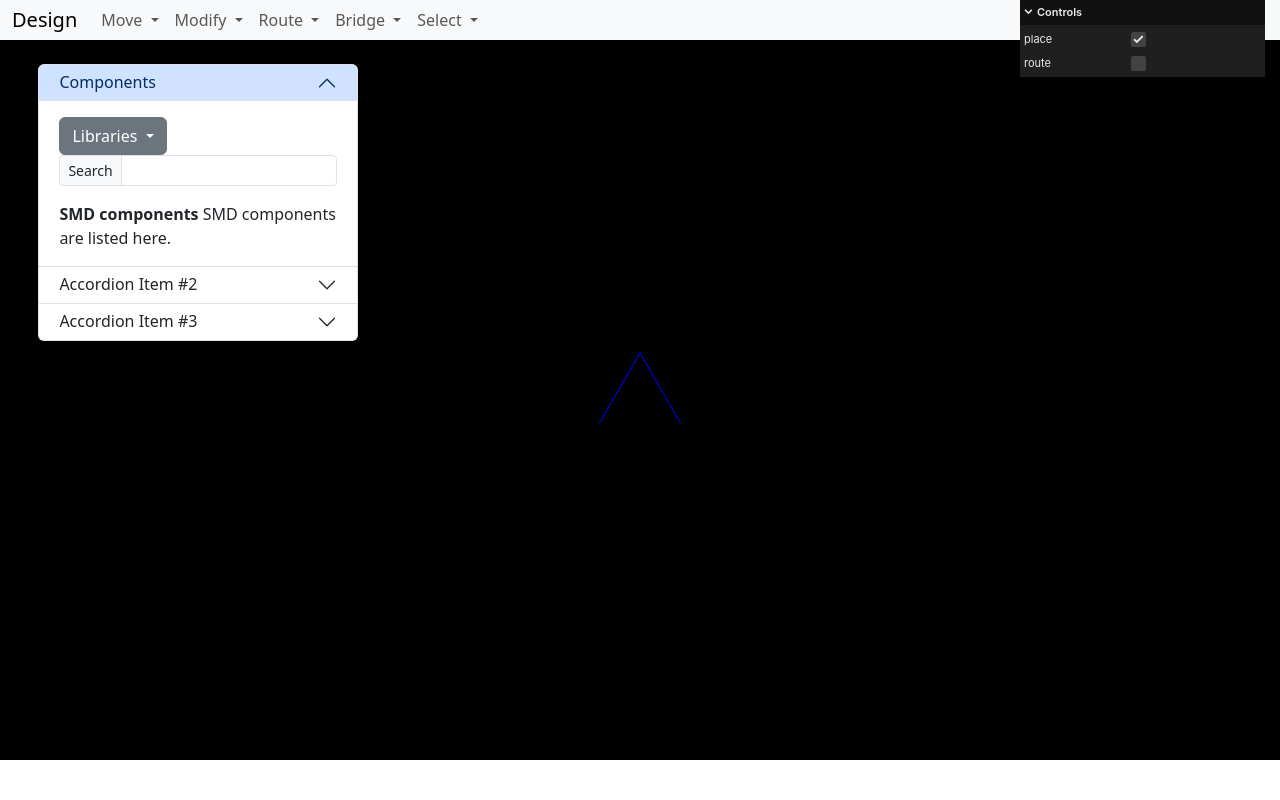
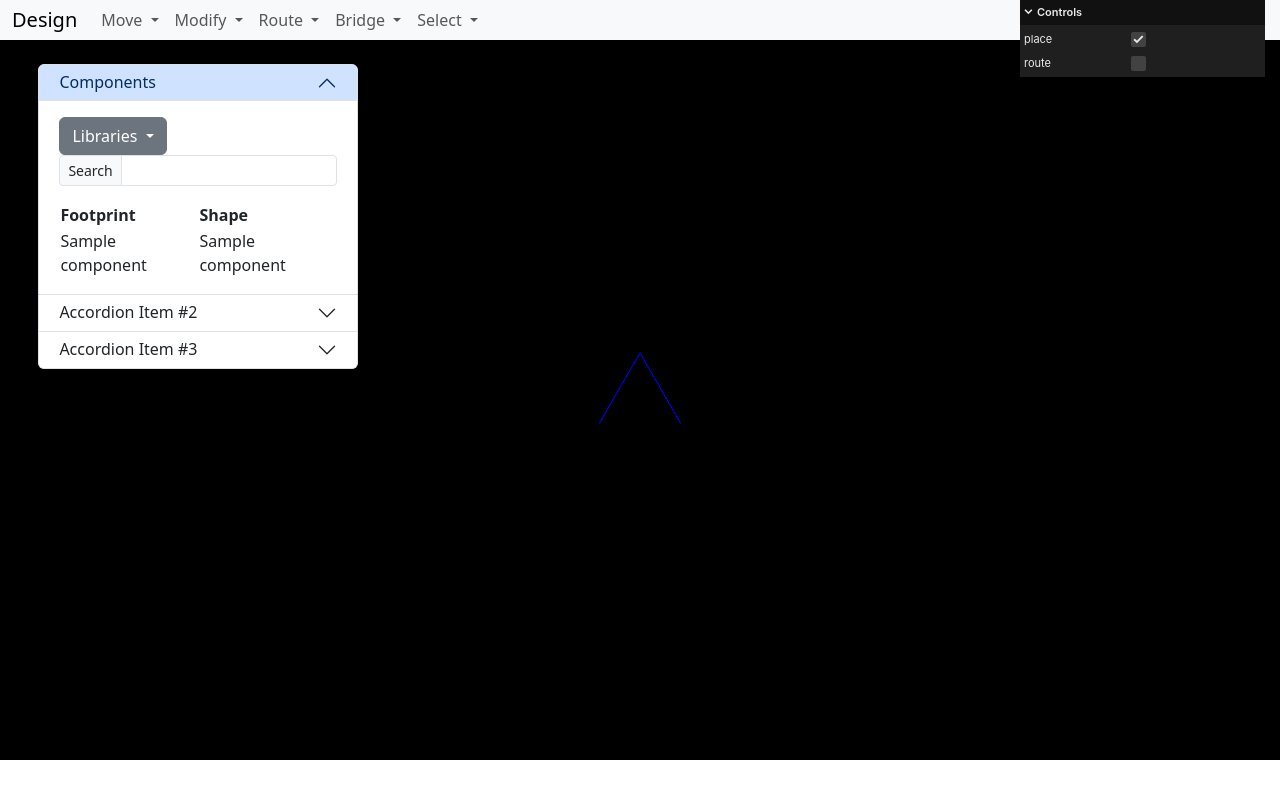
Before and after one commit to npretor/conformal_designer, a Flask app: template flask_server/templates/index.html in a window 1280 px wide. Run offline with Flask 3, Linux system fonts and the light colour scheme; the template is opened without the code that fills it: most values are stand-ins (such as "Sample title", 1, 10 or a date in 2020); some libraries are stand-ins or nearby versions.

Commit message:
active component selection from menu bar

```diff
--- a/flask_server/app.py
+++ b/flask_server/app.py
@@ -14,6 +14,7 @@ app = Flask(__name__)
 # - - - - - - - - Initialize the database - - - - - - - - #
 database = {}
 database["components"]  = {}
+database["active_component_id"] = None
 
 
 # - - - - - - - - Load the primary 3D model - - - - - - - - #
@@ -28,7 +29,13 @@ router = Router()
 # - - - - - - - - Routes - - - - - - - - #
 @app.route("/")
 def home():
-    return render_template('index.html')
+
+    my_components = {}
+    my_components['0402'] = [0.5, 0.35, 1.0] # Width, height, depth
+    my_components['0603'] = [0.85, 0.45, 1.550] # Width, height, depth
+
+    return render_template('index.html', mesh_attributes=mesh_attributes, my_components=my_components)
+
 
 @app.route("/save_components", methods={"GET","POST"})
 def save_components():
@@ -36,6 +43,25 @@ def save_components():
     database["components"] = json.loads(request.data)
 
     return json.dumps({'success':True}), 200, {'ContentType':'application/json'}
+
+@app.route("/set_active_component", methods={"GET", "POST"})
+def set_active_component():
+    component_id = json.loads(request.data)['active_component_id']
+    print("Active component: ",component_id)
+    database["active_component_id"] = component_id
+    return json.dumps({'success':True}), 200, {'ContentType':'application/json'}
+
+@app.route("/list_components", methods={"GET", "POST"})
+def list_components():
+    """
+    0402 = 0.04in long x 0.02in wide x 0.02in tall
+
+    """
+    my_components = {}
+    my_components['0402'] = [0.5, 0.35, 1.0] # Width, height, depth
+    my_components['0603'] = [0.85, 0.45, 1.550] # Width, height, depth
+    return jsonify(my_components)
+
 
 @app.route("/route_euclidean",methods={"GET","POST"})
 def route_euclidean():
--- a/flask_server/templates/index.html
+++ b/flask_server/templates/index.html
@@ -469,6 +469,33 @@
 
         </script>
 
+        <script>
+
+            // Component selection box
+            $(document).ready(function(){
+                $("#componentTable").delegate("tr.clickable", "click", function(event){
+                    console.log(event.currentTarget.id);
+
+                    // Tell the server to set this as the active component
+                    fetch('/set_active_component', {
+                        method: 'POST',
+                        body: JSON.stringify({
+                            "active_component_id" : event.currentTarget.id
+                        }),
+                        headers: {
+                            'Content-type': 'application/json; charset=UTF-8',
+                        }
+                        })
+                    .then(function(response){
+                            return response.json()})
+                    .then(function(data){
+                            //console.log(data)
+                    });
+                });
+            });
+
+        </script>
+
         <!-- Toolbar -->
         <nav class="navbar navbar-expand-lg bg-body-tertiary" id="toolbar">
             <div class="container-fluid">
@@ -581,8 +608,24 @@
                                 <!-- <span class="input-group-text">.00</span> -->
                               </div>
 
-                            <strong>SMD components</strong> SMD components are listed here.
 
+                            <!-- class="table table-striped" -->
+                            <table id="componentTable">
+                                <thead>
+                                  <tr>
+                                    <th scope="col">Footprint</th>
+                                    <th scope="col">Shape</th>
+                                  </tr>
+                                </thead>
+                                <tbody>
+                                    {% for component_name in my_components%}
+                                        <tr class="clickable" id={{component_name}}>
+                                            <td>{{component_name}}</td>
+                                            <td>{{my_components[component_name]}}</td>
+                                        </tr>
+                                    {% endfor %}
+                                </tbody>
+                            </table>
                         </div>
                     </div>
                     </div>
```
